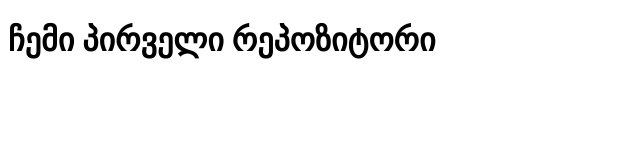
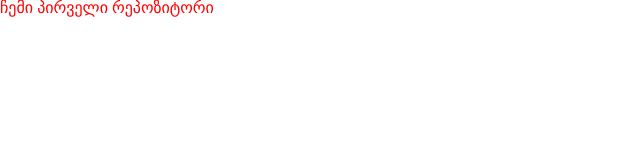
Before and after one commit to eleneandguladze/lesson-4, a plain HTML site: page index.html in a window 1280 px wide. Shown: the whole page, without its empty margins (0-640 px from the left). Drawn offline with Linux system fonts and the light colour scheme.

Commit message:
update index.html & create style.css

```diff
--- a/index.html
+++ b/index.html
@@ -2,6 +2,8 @@
 <html>
   <head>
     <title>lesson 4</title>
+    <link rel="stylesheet" type="text/css" href="./reset.css">
+    <link rel="stylesheet" type="text/css" href="./styles.css">
   </head>
   <body>
     <h1>ჩემი პირველი რეპოზიტორი</h1>
--- a/reset.css
+++ b/reset.css
@@ -1,8 +1,3 @@
-/* http://meyerweb.com/eric/tools/css/reset/
-   v2.0 | 20110126
-   License: none (public domain)
-*/
-
 html, body, div, span, applet, object, iframe,
 h1, h2, h3, h4, h5, h6, p, blockquote, pre,
 a, abbr, acronym, address, big, cite, code,
--- /dev/null
+++ b/styles.css
@@ -0,0 +1,3 @@
+h1 {
+	color: red;
+}
```
